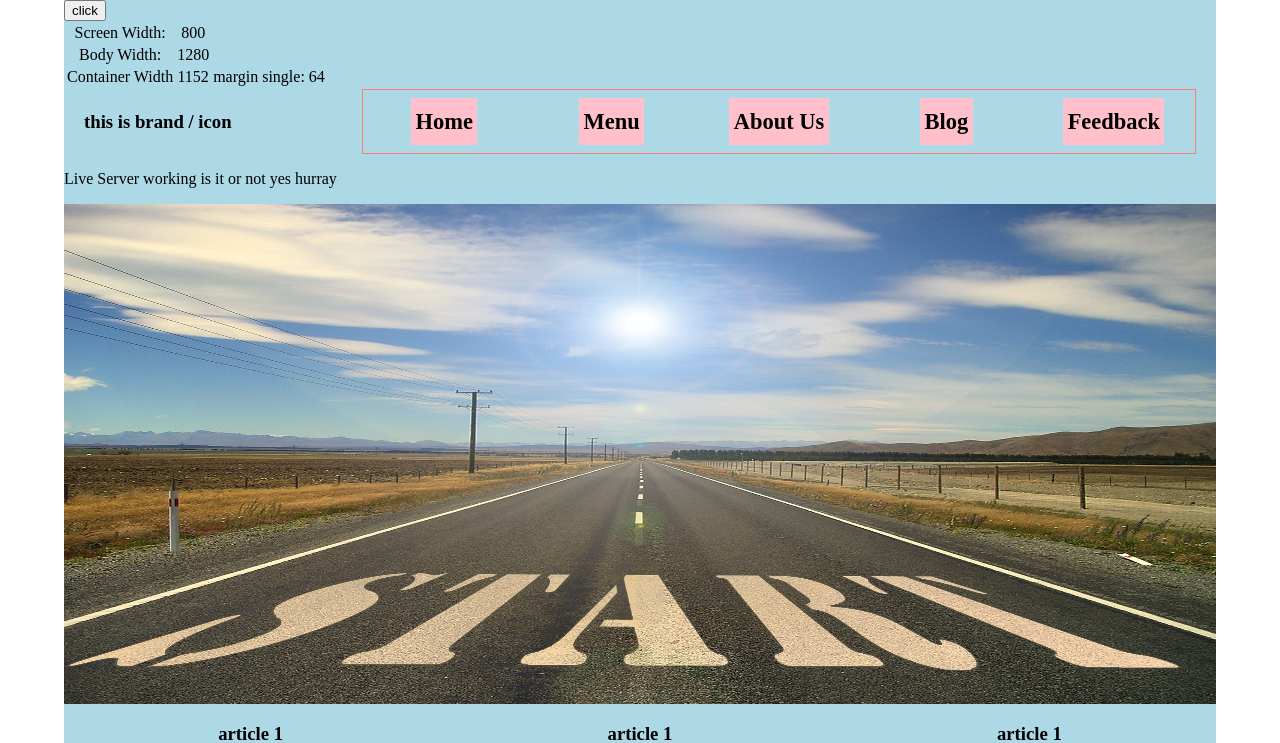
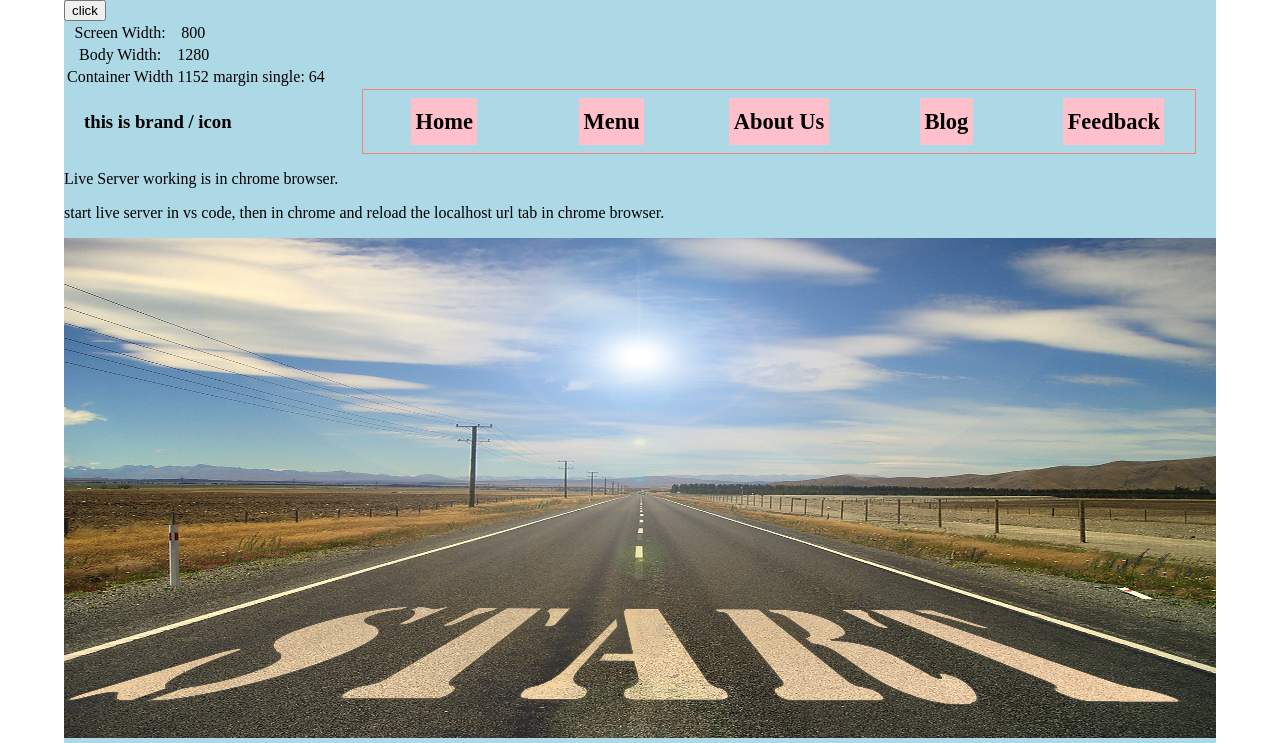
Before and after one commit to hedagaurav/php, a PHP site: page / in a window 1280 px wide. Shown: the top 743 px of the page. Run offline with PHP 8.4, Linux system fonts and the light colour scheme; some libraries are stand-ins or nearby versions.

Commit message:
Live Server Instruction for VSCode.

```diff
--- a/index.php
+++ b/index.php
@@ -4,7 +4,8 @@
         <?php include 'header.html';?>
 
         <!-- jumbotron -->
-        <p>Live Server working is it or not yes hurray</p>
+        <p>Live Server working is in chrome browser.</p>
+        <p>start live server in vs code, then in chrome and reload the localhost url tab in chrome browser.</p>
         <div class="jumbotron" id="jumbotron">
             <div class="jumbotron_frame">
                 <img src="media/images/journey.jpg" alt="journey">
```
